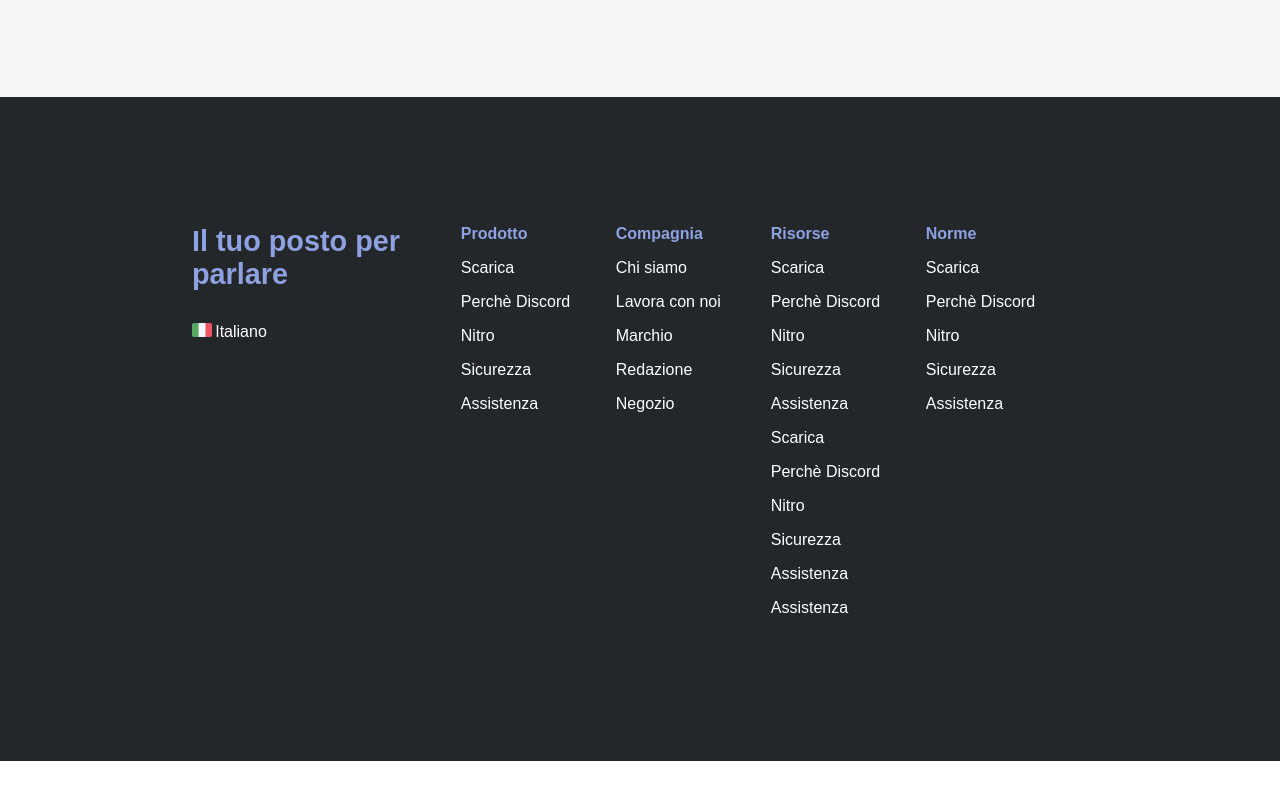
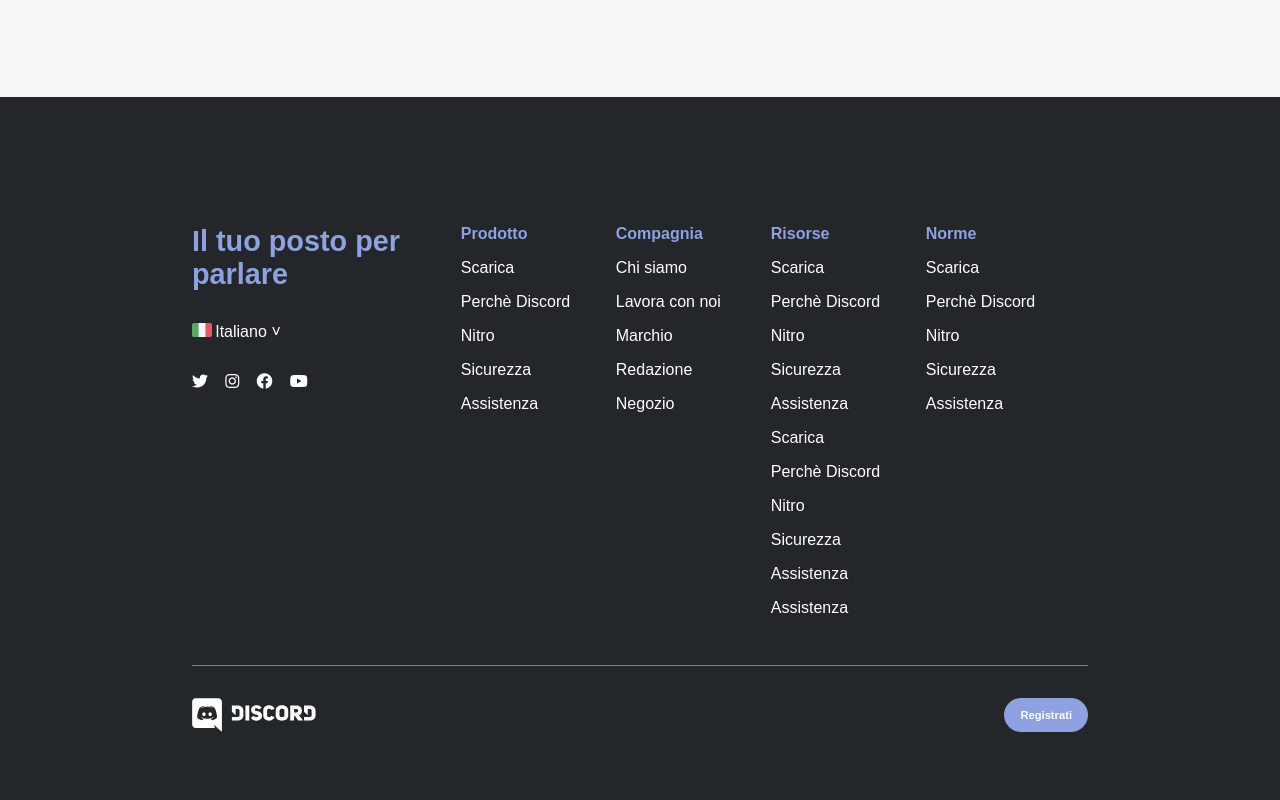
Before and after one commit to matteotagliatti/htmlcss-discord, a plain HTML site: page index.html in a window 1280 px wide. Shown: the part 3628-4428 px from the top of the page. Before the commit the page ends 4389 px from the top, so only its background shows below. Drawn offline with Linux system fonts and the light colour scheme; a web font is replaced by a local one.

Commit message:
footer complete

```diff
--- a/index.html
+++ b/index.html
@@ -140,12 +140,28 @@
 
     <!-- Footer -->
     <footer class="p8">
-      <div class="container clearfix">
+      <div class="container">
+        <!-- Upper Section -->
+        <section class="clearfix footer-border-bottom mb2">
+          <!-- Left Part -->
           <div class="inner-footer-small float-left">
             <h3 class="text-lavander">Il tuo posto per parlare</h3>
-          <img src="img/ita.png" alt="italian flag" /><span>Italiano</span>
+            <div class="mb2">
+              <img class="ita-flag" src="img/ita.png" alt="italian flag" /><span
+                class="arrow-down"
+                >Italiano</span
+              >
             </div>
+            <div class="social">
+              <a href="#"><i class="fab fa-twitter"></i></a>
+              <a href="#"><i class="fab fa-instagram"></i></a>
+              <a href="#"><i class="fab fa-facebook"></i></a>
+              <a href="#"><i class="fab fa-youtube"></i></a>
+            </div>
+          </div>
+          <!-- Right Part -->
           <div class="inner-footer-big float-right">
+            <!-- First Nav -->
             <nav class="w25">
               <ul>
                 <li>Prodotto</li>
@@ -156,6 +172,7 @@
                 <li>Assistenza</li>
               </ul>
             </nav>
+            <!-- Second Nav -->
             <nav class="w25">
               <ul>
                 <li>Compagnia</li>
@@ -166,6 +183,7 @@
                 <li>Negozio</li>
               </ul>
             </nav>
+            <!-- Third Nav -->
             <nav class="w25">
               <ul>
                 <li>Risorse</li>
@@ -182,6 +200,7 @@
                 <li>Assistenza</li>
               </ul>
             </nav>
+            <!-- Fourth Nav -->
             <nav class="w25">
               <ul>
                 <li>Norme</li>
@@ -193,6 +212,12 @@
               </ul>
             </nav>
           </div>
+        </section>
+        <!-- Bottom Section -->
+        <section class="clearfix">
+          <img class="float-left" src="img/logo.svg" alt="logo footer" />
+          <button class="float-right btn-lavander">Registrati</button>
+        </section>
       </div>
     </footer>
   </body>
--- a/style/style.css
+++ b/style/style.css
@@ -54,11 +54,6 @@ header ul li {
 footer {
   color: white;
   background-color: #23272a;
-}
-
-footer img {
-  width: 20px;
-  margin-right: 0.2rem;
 }
 
 footer nav {
@@ -132,6 +127,10 @@ button {
   float: right;
 }
 
+.mb1 {
+  margin-bottom: 1rem;
+}
+
 .mb2 {
   margin-bottom: 2rem;
 }
@@ -192,6 +191,26 @@ button {
   width: 30%;
 }
 
+.footer-border-bottom {
+  border-bottom: 1px solid grey;
+  padding-bottom: 2rem;
+}
+
+.ita-flag {
+  width: 20px;
+  margin-right: 0.2rem;
+}
+
+.arrow-down::after {
+  content: "˅";
+  margin-left: 0.3rem;
+}
+
+.social a {
+  color: white;
+  margin-right: 0.8rem;
+}
+
 /* ID */
 
 #jumbo {
```
Lines whose indentation alone changed are shown as unchanged.
